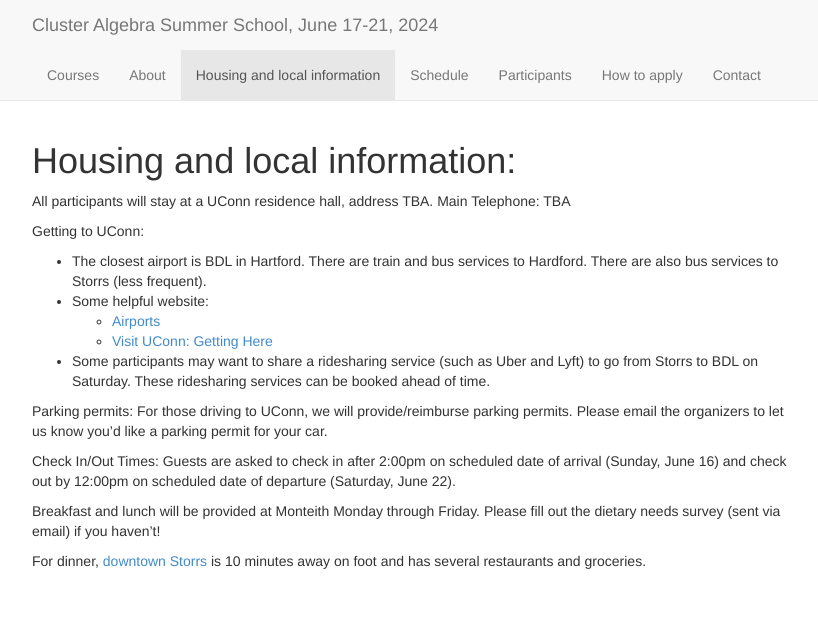
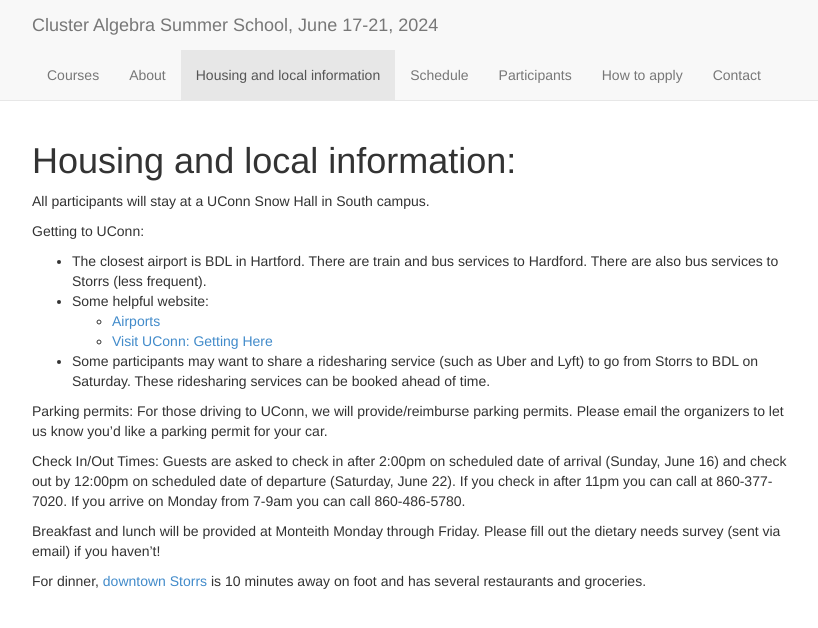
Before and after one commit to egunawan/cass24, a Jekyll site: the page built from housing.md, in a window 1280 px wide. Shown: the top 628 px of the page, without its empty margins (223-1041 px from the left). Built offline with Jekyll 4.4.1, drawn with Linux system fonts in a browser that asks for light colours; nearby versions of some CDN libraries.

Commit message:
Update housing.md

```diff
--- a/housing.md
+++ b/housing.md
@@ -6,8 +6,7 @@ layout: default
 
 # Housing and local information:
 
-All participants will stay at a UConn residence hall, address TBA.
-Main Telephone: TBA
+All participants will stay at a UConn Snow Hall in South campus.
 
 Getting to UConn:
 * The closest airport is BDL in Hartford. There are train and bus services to Hardford. There are also bus services to Storrs (less frequent).
@@ -18,7 +17,8 @@ Getting to UConn:
 
 Parking permits: For those driving to UConn, we will provide/reimburse parking permits. Please email the organizers to let us know you'd like a parking permit for your car.
 
-Check In/Out Times: Guests are asked to check in after 2:00pm on scheduled date of arrival (Sunday, June 16) and check out by 12:00pm on scheduled date of departure (Saturday, June 22).
+Check In/Out Times: Guests are asked to check in after 2:00pm on scheduled date of arrival (Sunday, June 16) and check out by 12:00pm on scheduled date of departure (Saturday, June 22). If you check in after 11pm you can call at 860-377-7020.
+If you arrive on Monday from 7-9am you can call 860-486-5780.
 
 Breakfast and lunch will be provided at Monteith Monday through Friday. Please fill out the dietary needs survey (sent via email) if you haven't!
 
```
